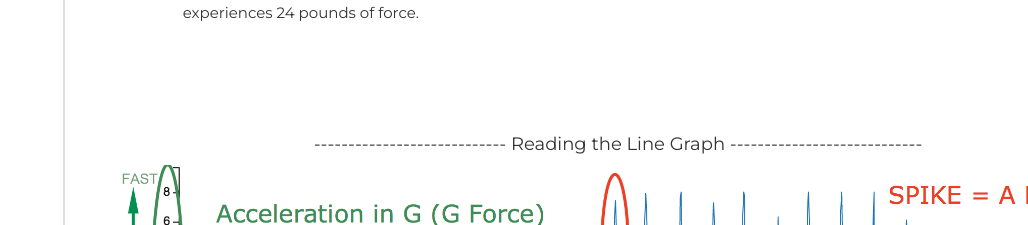
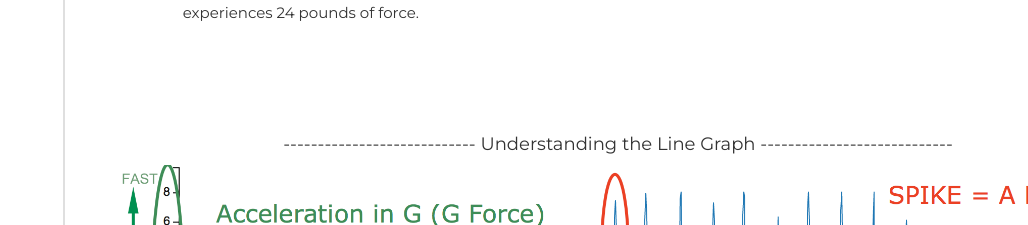
Before and after one commit to rkhairandish/HonoursProject, a website: page CODE/About.html in a window 1280 px wide. Shown: the part 780-1005 px from the top of the page, without its empty margins (252-1280 px from the left). Drawn offline with nearby package versions, Linux system fonts and the light colour scheme; no server answers.

Commit message:
Updated About page to include imagine to users understand the line graph

```diff
--- a/CODE/About.html
+++ b/CODE/About.html
@@ -232,7 +232,7 @@
 			<br>
 						<br>
 						<br>
-			<h5 class="ex1" align="center"> ---------------------------- Reading the Line Graph ----------------------------</h5>
+			<h5 class="ex1" align="center"> ---------------------------- Understanding the Line Graph ----------------------------</h5>
 			<div style="display: flex; justify-content: center;">
 				<img src="/images/explainationGraph1.png" style="width: 90%; height: 90%;"
 				/>
```
